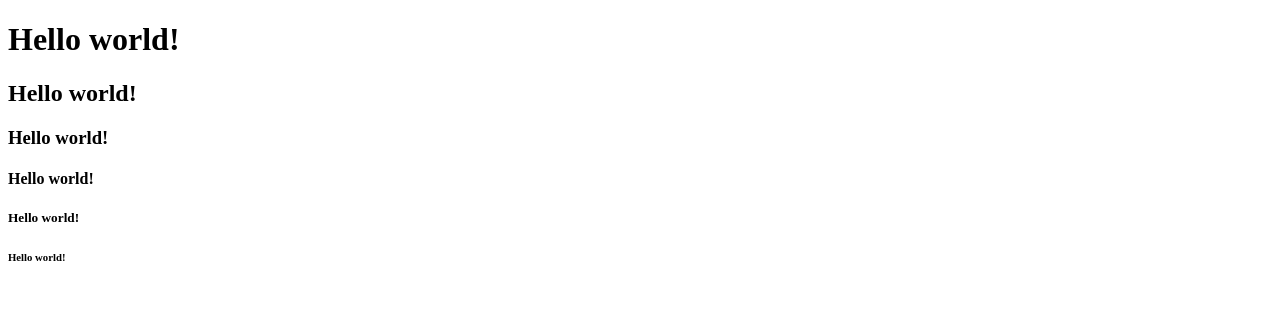
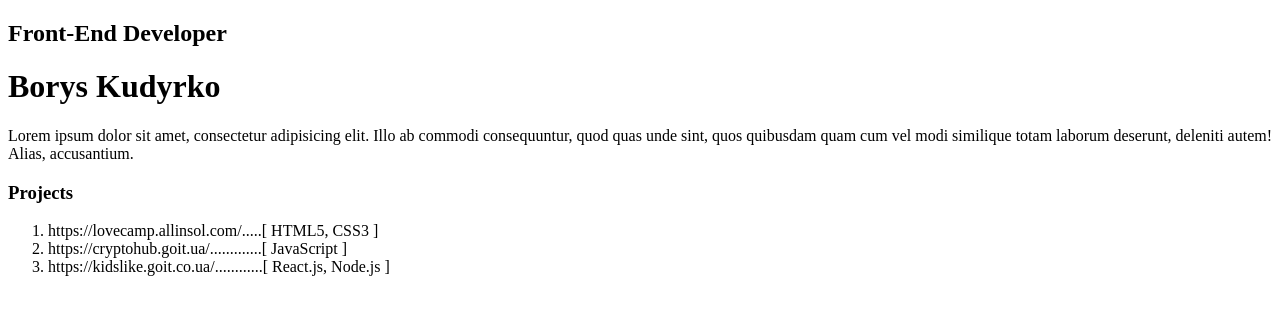
Before and after one commit to Borys757/verstka, a plain HTML site: page index.html in a window 1280 px wide. Drawn offline with Linux system fonts and the light colour scheme.

Commit message:
Created section Projects

```diff
--- a/index.html
+++ b/index.html
@@ -6,11 +6,31 @@
     <title>My resume</title>
   </head>
   <body>
-    <h1>Hello world!</h1>
-    <h2>Hello world!</h2>
-    <h3>Hello world!</h3>
-    <h4>Hello world!</h4>
-    <h5>Hello world!</h5>
-    <h6>Hello world!</h6>
+    <!---main container-->
+    <div>
+      <aside></aside>
+      <!---about me container-->
+      <div>
+        <h2>Front-End Developer</h2>
+        <h1>Borys Kudyrko</h1>
+        <p>
+          Lorem ipsum dolor sit amet, consectetur adipisicing elit. Illo ab
+          commodi consequuntur, quod quas unde sint, quos quibusdam quam cum vel
+          modi similique totam laborum deserunt, deleniti autem! Alias,
+          accusantium.
+        </p>
+        <!---project continer-->
+        <div>
+          <h3>Projects</h3>
+          <ol>
+            <li>https://lovecamp.allinsol.com/.....[ HTML5, CSS3 ]</li>
+            <li>https://cryptohub.goit.ua/.............[ JavaScript ]</li>
+            <li>
+              https://kidslike.goit.co.ua/............[ React.js, Node.js ]
+            </li>
+          </ol>
+        </div>
+      </div>
+    </div>
   </body>
 </html>
```
